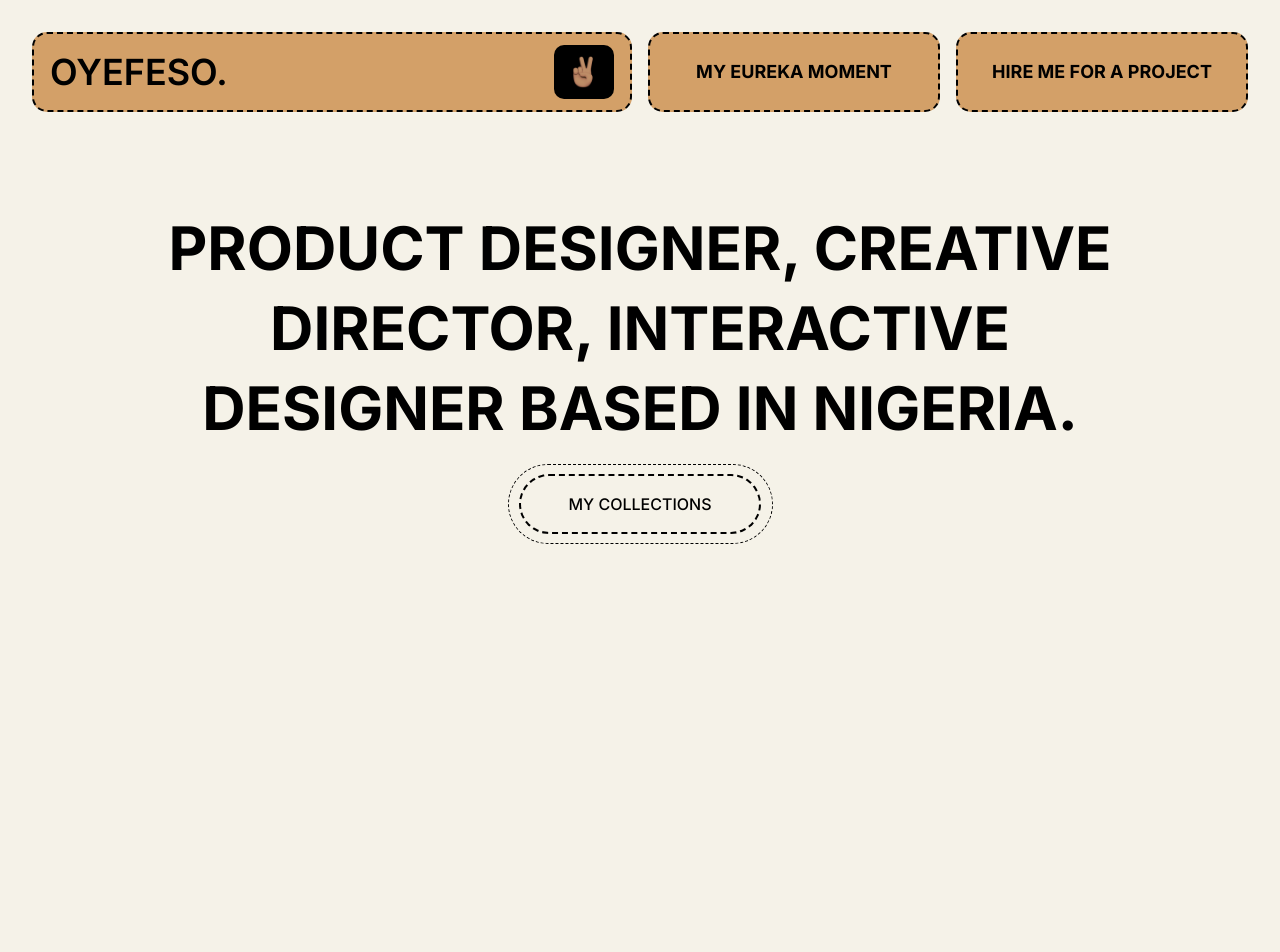
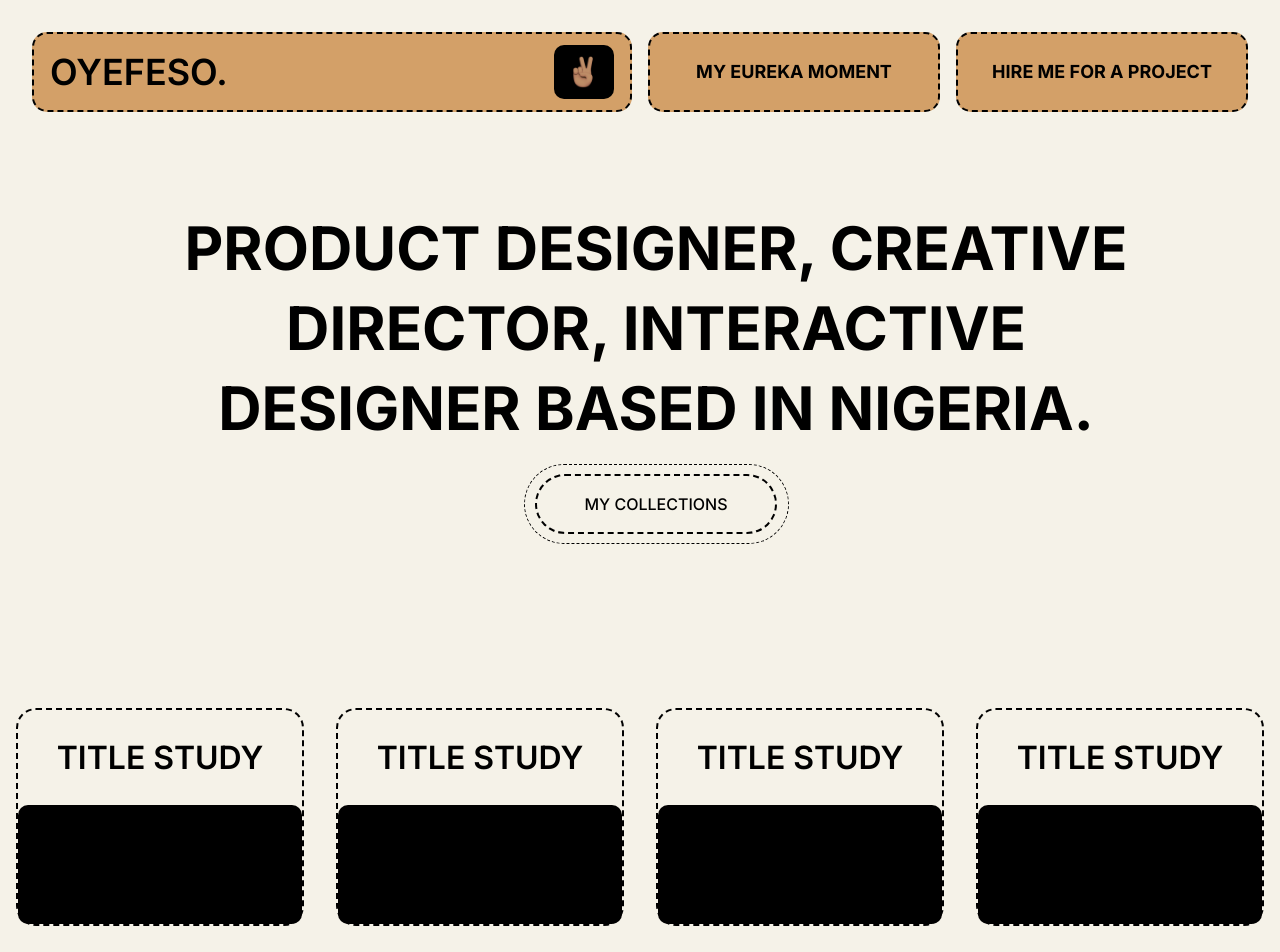
Before and after one commit to kalejaiyeoluwadara/afolabi, a Next.js app: page / in a window 1280 px wide. Shown: the top 952 px of the page. Before the commit the page ends 800 px from the top, so only its background shows below. Built offline with nearby package versions, Linux system fonts and the light colour scheme.

Commit message:
completed collections page

```diff
--- a/app/Hero/Collections.jsx
+++ b/app/Hero/Collections.jsx
@@ -1 +1,23 @@
-rfce;
+import React from "react";
+
+const Container = () => {
+  return (
+    <section className=" w-auto border flex justify-between items-center rounded-[20px] flex-col h-[218px] ">
+      <p className="uppercase text-[32px] font-semibold w-full text-center mt-6 ">
+        Title study
+      </p>
+      <div className="h-[119px] bg-black w-full rounded-[10px] "></div>
+    </section>
+  );
+};
+function Collections() {
+  return (
+    <main className=" w-full grid mt-[132px] mb-[41px] grid-cols-2 sm:grid-cols-4 gap-8 ">
+      {[1, 2, 3, 4].map((d, id) => {
+        return <Container key={id} />;
+      })}
+    </main>
+  );
+}
+
+export default Collections;
--- a/app/page.js
+++ b/app/page.js
@@ -1,10 +1,12 @@
 import Image from "next/image";
 import Hero from "./Hero/Hero";
+import Collections from "./Hero/Collections";
 
 export default function Home() {
   return (
-    <main className="overflow-x-hidden">
+    <main className="overflow-x-hidden px-4">
       <Hero />
+      <Collections />
     </main>
   );
 }
```
